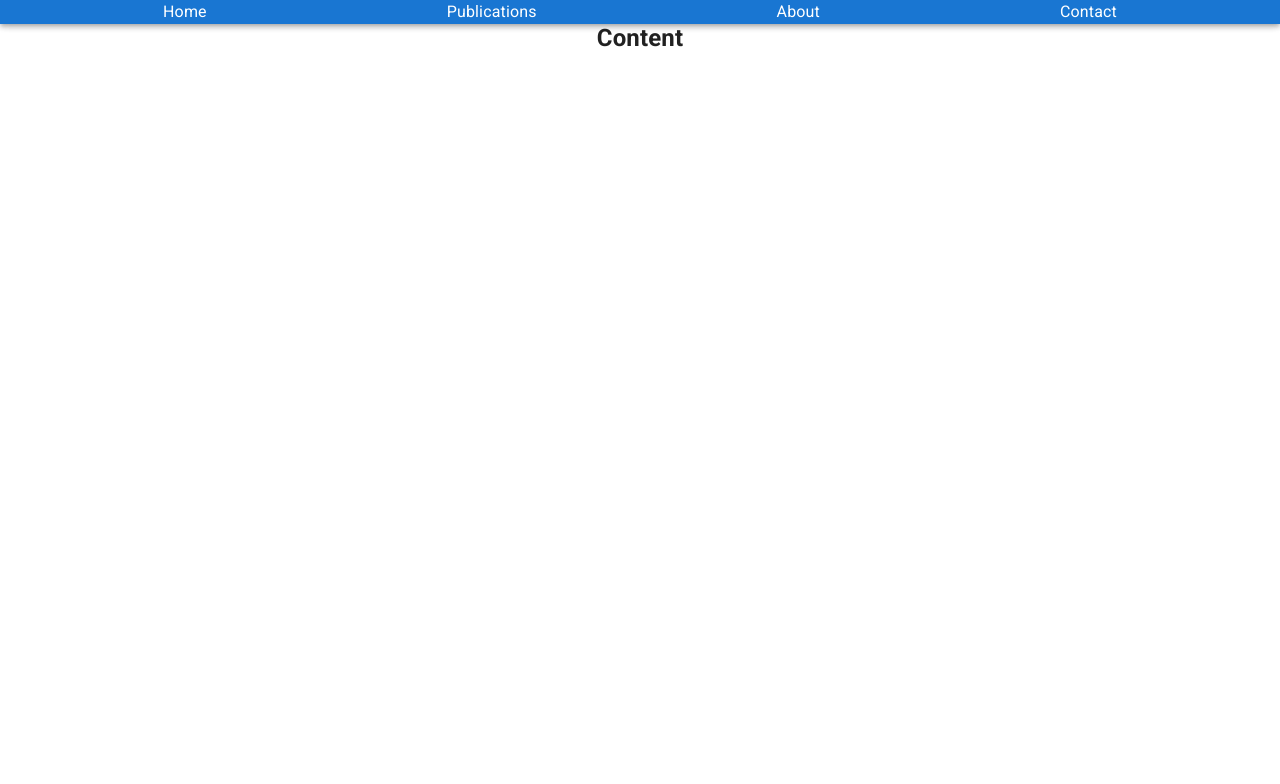
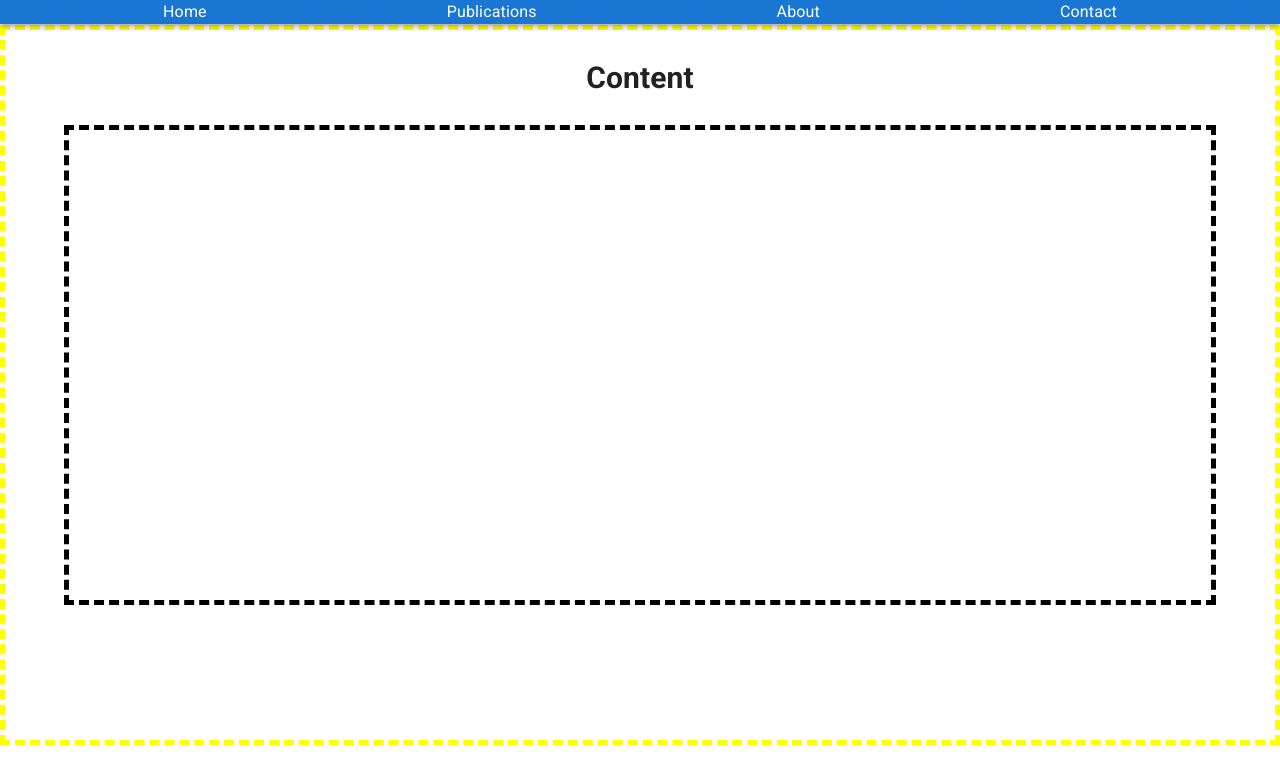
Before and after one commit to twalker7/tightrope-magazine-landing, a React (Create React App) app: page / in a window 1280 px wide. Shown: the top 784 px of the page. Built offline with nearby package versions, Linux system fonts and the light colour scheme.

Commit message:
layout drafting

```diff
--- a/src/App.css
+++ b/src/App.css
@@ -28,15 +28,23 @@
   color: #61dafb;
 }
 
-MuiAppbar{
-  color: yellow;
+
+
+.contentContainer{
+  margin-top:25px;
+  border: 5px yellow dashed;
+  height:90vh;
+  width: 100%;
+  display: flex;
+  flex-direction: column;
+  align-items: center;
 }
 
-@keyframes App-logo-spin {
-  from {
-    transform: rotate(0deg);
-  }
-  to {
-    transform: rotate(360deg);
-  }
+.contentHeader{
+  font-size: 30px;
 }
+.contentBody{
+  border: black 5px dashed;
+  height: 60vh;
+  width: 90vw;
+}
--- a/src/components/Content/index.js
+++ b/src/components/Content/index.js
@@ -6,7 +6,11 @@ function Content(){
 
     return(
         <div>
-       <h2> Content </h2>
+
+       <div className="contentContainer">
+       <h2 className="contentHeader"> Content </h2>
+       <div className="contentBody"> </div>
+       </div>
         </div>
     );
 }
--- a/src/components/Nav/index.js
+++ b/src/components/Nav/index.js
@@ -5,7 +5,7 @@ import AppBar from '@mui/material/AppBar';
 function Nav(){
 return (
     <div>
-            <AppBar className="appBar">
+            <AppBar >
 
                 <Grid container spacing={30} justifyContent="center"  >
                     <Grid item >
```
